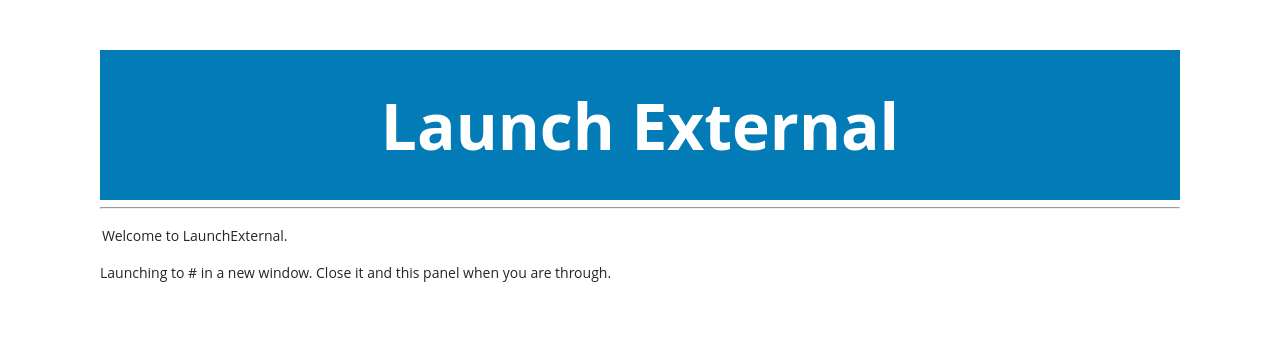
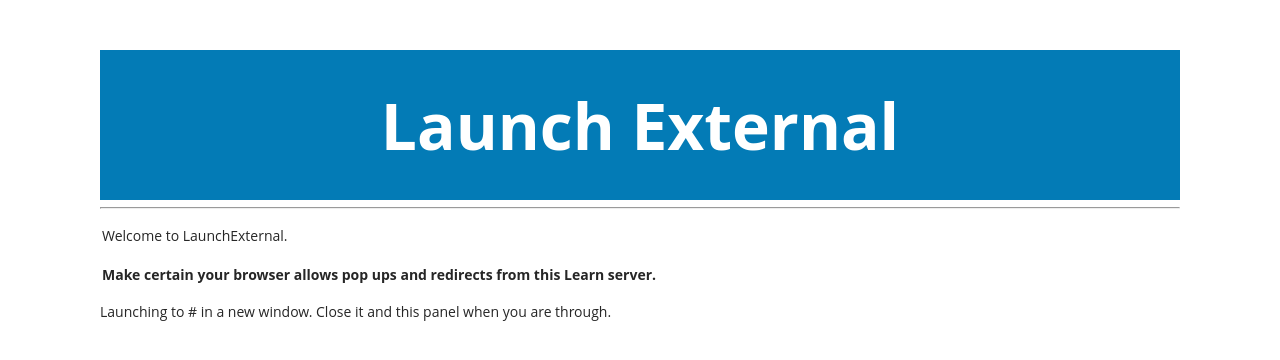
Before and after one commit to mark-b-kauffman/BBDN-LaunchExternal, a Flask app: template app/templates/external.html in a window 1280 px wide. Shown: the top 360 px of the page. Run offline with Flask 2, Linux system fonts and the light colour scheme; the template is opened without the code that fills it: most values are stand-ins (such as "Sample title", 1, 10 or a date in 2020).

Commit message:
passing url via state. need to disable pop up blocker for Learn system

```diff
--- a/app/app.py
+++ b/app/app.py
@@ -5,6 +5,7 @@ import uuid
 import urllib
 import webbrowser
 import json
+import base64
 
 from distutils import util
 
@@ -174,14 +175,31 @@ def launch():
         'curr_user_name': message_launch_data.get('name', '')
     }
 
+    """
+    We could do the launch to the external page here. The following which does the 3LO with REST APIs
+    back to the Learn system is not necessary. It's an artifact of project this one was leveraged from.
+    We left it here for the most part to demonstrate how one can pass data through the 3LO process
+    using the state parameter. The state is an opaque value that doesn't get modified by the
+    developer portal or by Learn. We take the external URL that will be launched to and include it as
+    a portion of the state to be pulled out on the other side of 3LO. It's the only way across.
+    Attempts to pass the data by adding an additional parameter to the request for a authroization code
+    will fail because those will be dropped. I.E setting your redirect_uri to .../authcode/?launch_url=URL
+    does not work.
+    https://stackabuse.com/encoding-and-decoding-base64-strings-in-python/
+    """
+
     learn_url = message_launch_data['https://purl.imsglobal.org/spec/lti/claim/tool_platform']['url'].rstrip('/')
+    state = str(uuid.uuid4()) + '&launch_url=https://www.microsoft.com'
+    message_bytes = state.encode('ascii')
+    base64_bytes = base64.b64encode(message_bytes)
+    base64_message = base64_bytes.decode('ascii')
 
     params = {
         'redirect_uri' : Config.config['app_url'] + '/authcode/',
         'response_type' : 'code',
         'client_id' : Config.config['learn_rest_key'],
         'scope' : '*',
-        'state' : str(uuid.uuid4()) + '&launch_url=https://www.microsoft.com'
+        'state' : base64_message
     }
 
     encodedParams = urllib.parse.urlencode(params)
@@ -196,10 +214,14 @@ def launch():
 def authcode():
 
     authcode = request.args.get('code', '')
-    state = request.args.get('state', '')
+    base64_message = request.args.get('state', '')
+    base64_bytes = base64_message.encode('ascii')
+    message_bytes = base64.b64decode(base64_bytes)
+    state = message_bytes.decode('ascii')
     launch_url = state.split("&launch_url=",1)[1]
 
     print ("authcode: " + authcode, flush=True)
+    print ("base64_message: " + base64_message, flush=True)
     print ("state: " + state, flush=True)
     print ("launch_url: " + launch_url, flush=True)
 
--- a/app/templates/external.html
+++ b/app/templates/external.html
@@ -16,6 +16,7 @@
     <p>
       Welcome to LaunchExternal.
     </p>
+    <p><b>Make certain your browser allows pop ups and redirects from this Learn server.</b></p>
     Launching to {{launch_url}} in a new window. Close it and this panel when you are through.
     <script>
          window.open('{{ launch_url }}')
```
